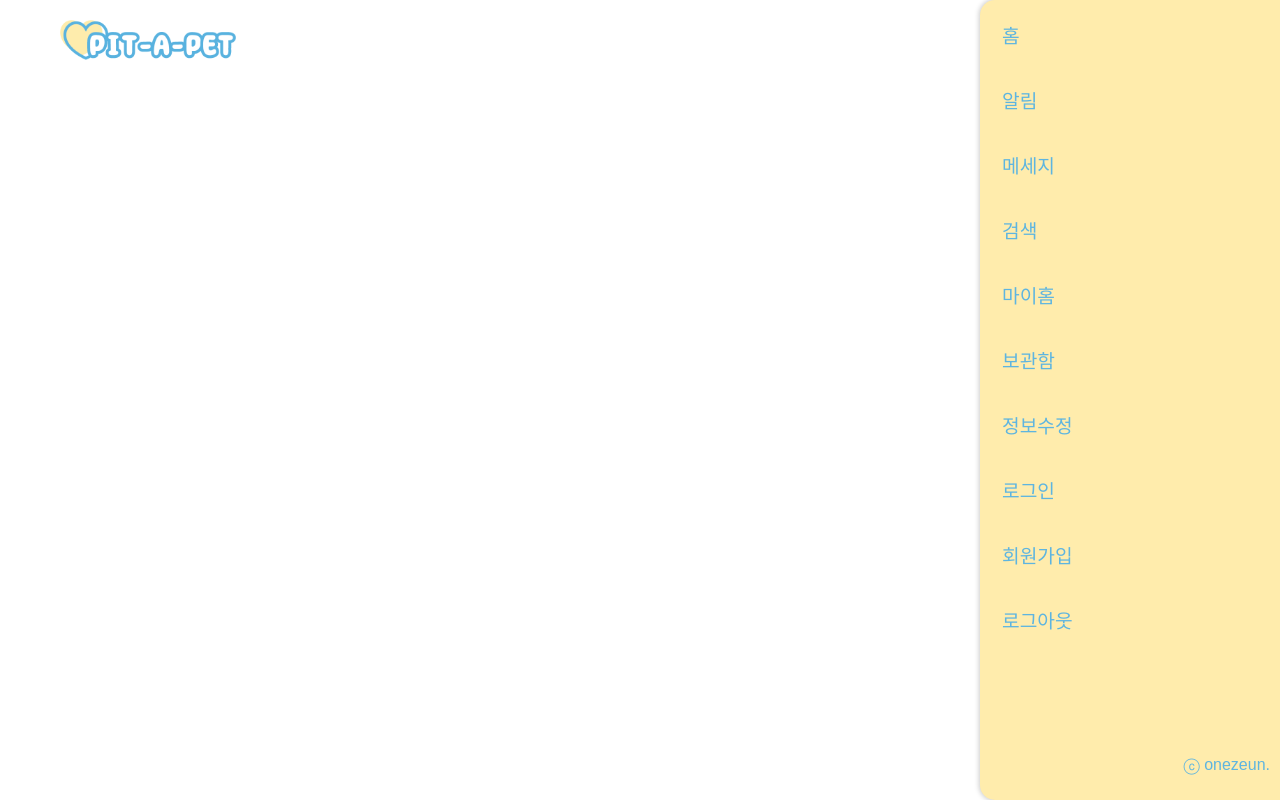
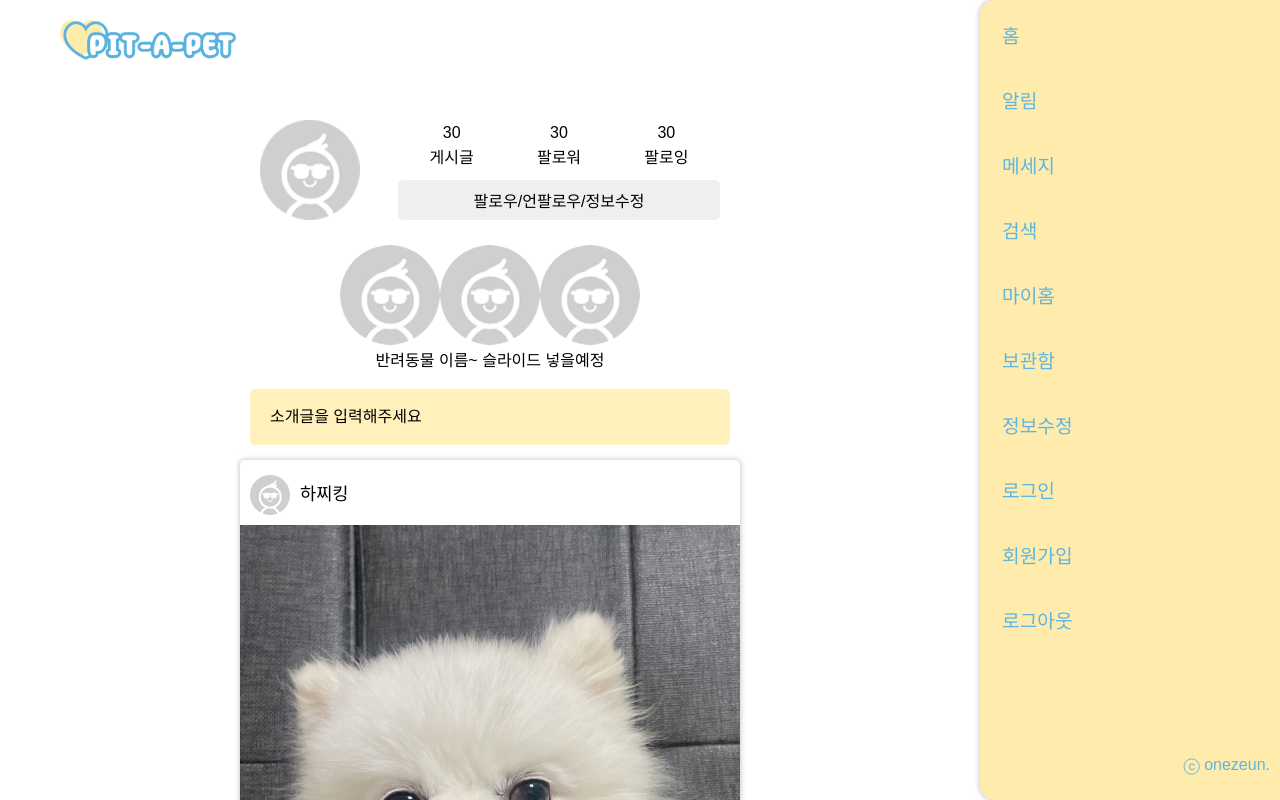
Before and after one commit to onezeun/PIT-A-PET, a React (Create React App) app: page /userhome in a window 1280 px wide. Shown: the top 800 px of the page. Built offline with nearby package versions, Linux system fonts and the light colour scheme; a web font is replaced by a local one.

Commit message:
feat: userhome UI

```diff
--- a/src/App.tsx
+++ b/src/App.tsx
@@ -6,6 +6,8 @@ import Main from './pages/Main'
 import Register from 'pages/Register';
 import Login from 'pages/Login';
 import MyPage from 'pages/MyPage';
+import UserHome from 'pages/UserHome';
+
 
 function App() {
   return (
@@ -16,6 +18,7 @@ function App() {
         <Route path='/register' element={<Register />} />
         <Route path='/login' element={<Login />} />
         <Route path='/mypage' element={<MyPage />} />
+        <Route path='/userhome' element={<UserHome />} />
       </Routes>
     </>
   );
--- a/src/components/Header/Navbar.tsx
+++ b/src/components/Header/Navbar.tsx
@@ -26,7 +26,7 @@ export default function Navbar() {
       </S.NavBoxItem>
       <S.NavBoxItem
         onClick={() => {
-          navigate('/mypage');
+          navigate('/userhome');
         }}
       >
         <i className="ri-user-heart-fill"></i>
--- a/src/components/Header/Sidebar.tsx
+++ b/src/components/Header/Sidebar.tsx
@@ -46,12 +46,12 @@ export default function Sidebar({ sideOpen, setSideOpen, resize,}: Iprops): JSX.
           <S.ListItem>알림</S.ListItem>
           <S.ListItem>메세지</S.ListItem>
           <S.ListItem>검색</S.ListItem>
-          <S.ListItem>마이홈</S.ListItem>
+          <S.ListItem onClick={() => {navigate('/userhome')}}>마이홈</S.ListItem>
         </ul>
       ) : null }
       <ul>
         <S.ListItem>보관함</S.ListItem>
-        <S.ListItem>정보수정</S.ListItem>
+        <S.ListItem onClick={() => {navigate('/mypage'); toggleSide()}}>정보수정</S.ListItem>
         {/* 임시 */}
         <S.ListItem onClick={() => {navigate('/login'); toggleSide()}}>로그인</S.ListItem>
         <S.ListItem onClick={() => {navigate('/register'); toggleSide()}}>회원가입</S.ListItem>
--- a/src/pages/UserHome/UserHome.styles.ts
+++ b/src/pages/UserHome/UserHome.styles.ts
@@ -1 +1,61 @@
-import styled from 'styled-components';
+import styled, { css } from 'styled-components/macro';
+
+export const UserWrap = styled.div`
+  display: flex;
+  align-items: center;
+  justify-content: space-between;
+  padding: 20px;
+`;
+
+export const UserImg = styled.img`
+  width: 100px;
+  height: 100px;
+`;
+
+export const UserInfo = styled.div`
+  display: flex;
+  flex-direction: column;
+  justify-content: space-between;
+  width: 70%;
+`;
+
+export const CountWrap = styled.ul`
+  display: flex;
+  justify-content: space-around;
+  text-align: center;
+  margin-bottom: 10px;
+
+  & li {
+    display: flex;
+    flex-direction: column;
+    line-height: 25px;
+  }
+`;
+
+export const PetWrap = styled.div`
+  margin-bottom: 20px;
+`;
+
+export const PetImgWrap = styled.div`
+  text-align: center;
+
+  & img {
+    width: 100px;
+    height: 100px;
+    margin: 5px 0;
+    border-radius: 50%;
+  }
+`;
+
+export const Intro = styled.div`
+  padding: 20px;
+  margin: 15px 10px;
+  border-radius:5px;
+  background: ${(props) => props.theme.colors.YELLOW_100};
+`;
+
+export const UserHomeBtn = styled.button`
+  border-radius: 5px;
+  width: 100%;
+  height: 40px;
+`;
--- a/src/pages/UserHome/index.tsx
+++ b/src/pages/UserHome/index.tsx
@@ -1,3 +1,41 @@
-export default function UserHome() {
+import React from 'react';
+import * as S from './UserHome.styles';
 
+import AllContainer from 'components/AllContainer';
+import Card from 'components/Card';
+
+export default function UserHome(): JSX.Element {
+  return (
+    <AllContainer>
+      <S.UserWrap>
+        <S.UserImg src={process.env.PUBLIC_URL + '/images/profile.png'} />
+        <S.UserInfo>
+          <S.CountWrap>
+            <li>
+              <span>30</span>게시글
+            </li>
+            <li>
+              <span>30</span>팔로워
+            </li>
+            <li>
+              <span>30</span>팔로잉
+            </li>
+          </S.CountWrap>
+          <S.UserHomeBtn>팔로우/언팔로우/정보수정</S.UserHomeBtn>
+        </S.UserInfo>
+      </S.UserWrap>
+      <S.PetWrap>
+        <S.PetImgWrap>
+          <img src={process.env.PUBLIC_URL + '/images/profile.png'} />
+          <img src={process.env.PUBLIC_URL + '/images/profile.png'} />
+          <img src={process.env.PUBLIC_URL + '/images/profile.png'} />
+          <p>반려동물 이름~ 슬라이드 넣을예정</p>
+        </S.PetImgWrap>
+      </S.PetWrap>
+      <S.Intro>
+        소개글을 입력해주세요
+      </S.Intro>
+      <Card></Card>
+    </AllContainer>
+  );
 }
```
